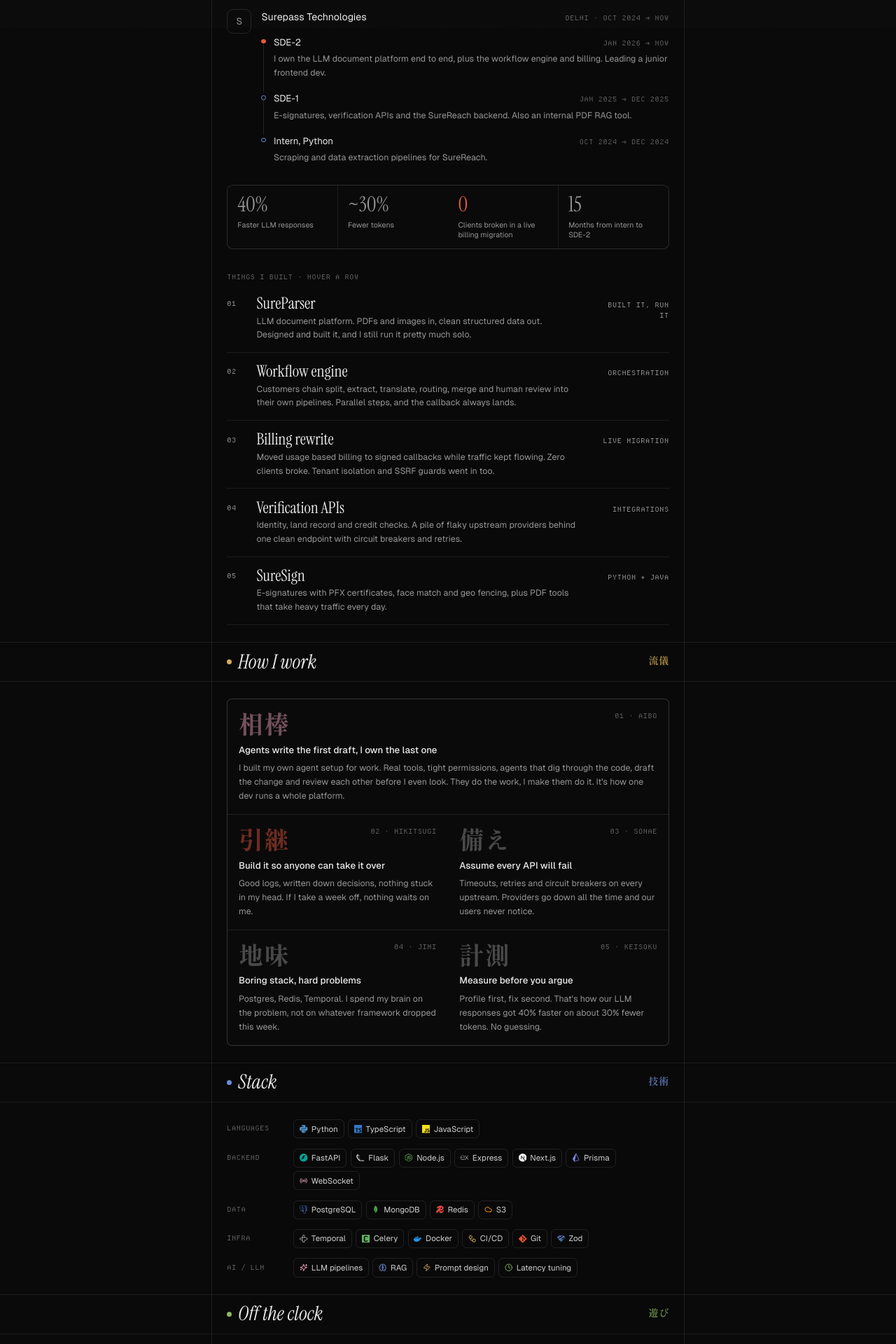
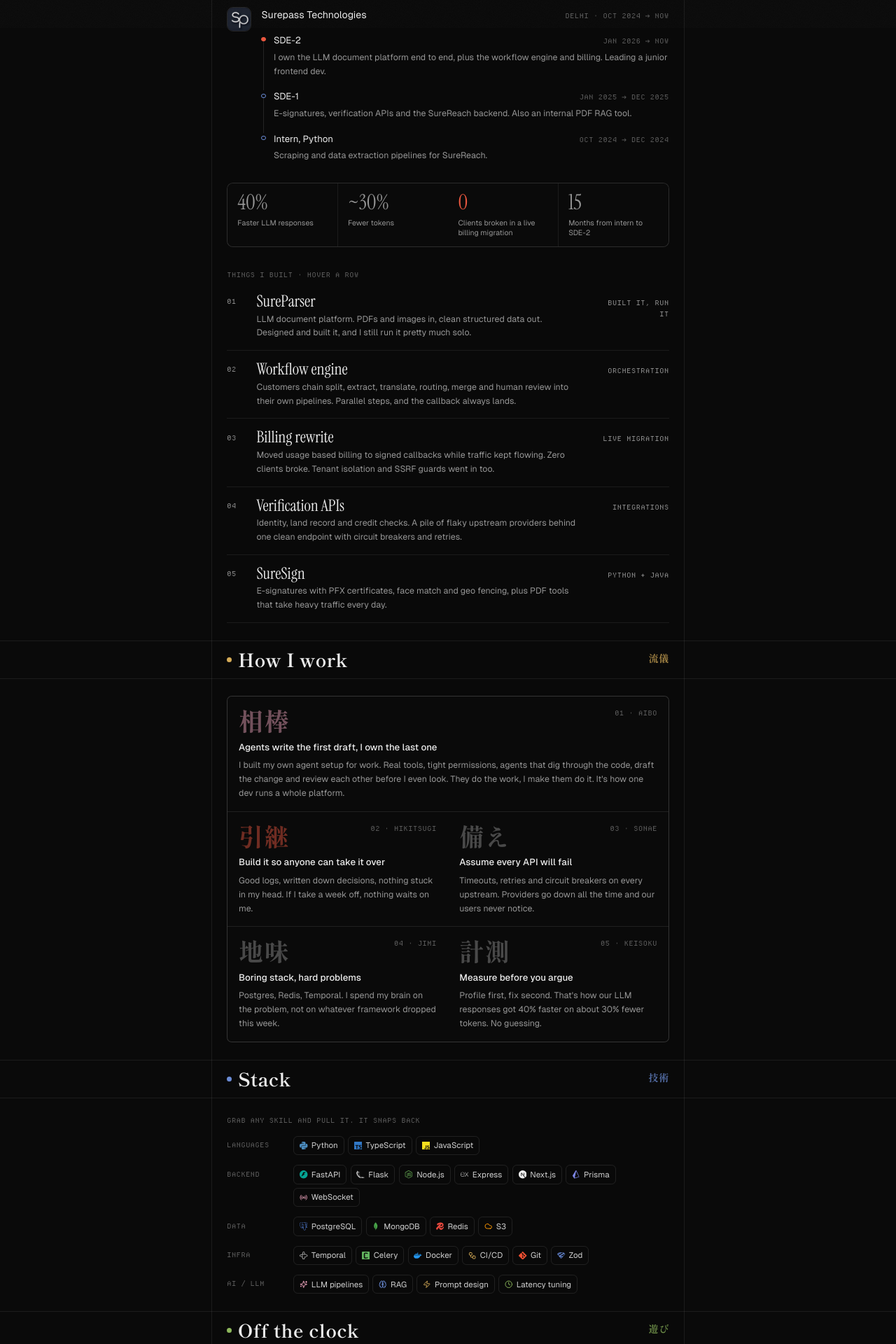
Before and after one commit to w-rahul/Rahul-Portfolio, a Next.js app: page / in a window 1280 px wide. Shown: the part 880-2800 px from the top of the page at 70% size. Built offline with nearby package versions, Linux system fonts and the light colour scheme.

Commit message:
feat: surepass logo, drag hint, made by hand line, no forced open to remote

```diff
--- a/components/Site.tsx
+++ b/components/Site.tsx
@@ -5,6 +5,7 @@ import { Badminton } from "./Badminton";
 import { Counter, RoleCycler, Year } from "./Bits";
 import { Icon } from "./Icons";
 import { Jp } from "./Jp";
+import { Stretchy } from "./Stretchy";
 import { MahoragaBanner } from "./MahoragaBanner";
 import { BambooCut, Deadlift, PowerUp, ThunderbirdRide } from "./MiniGames";
 import { Clock, CrtToggle, Header, PaletteHint } from "./Shell";
@@ -29,7 +30,7 @@ function Section({
   return (
     <section id={id} data-spy className="sl-top relative" style={{ "--tone": `var(--${tone})` } as React.CSSProperties}>
       <div className="sl-bottom relative flex items-baseline justify-between px-5 py-4 sm:px-6">
-        <h2 className="sec-label font-serif text-[32px] italic leading-none text-fg">{title}</h2>
+        <h2 className="sec-label sec-title text-[30px] leading-none text-fg">{title}</h2>
         <Jp en={s.en} className="sec-jp text-[16px]">
           {s.jp}
         </Jp>
@@ -97,7 +98,7 @@ export function Site() {
             </p>
             <p data-reveal className="info mt-5 text-[14px] text-muted">
               <Icon name="pin" />
-              Delhi, India · <Clock /> IST · open to remote
+              Delhi, India · <Clock /> IST
             </p>
             <div data-reveal className="mt-6 flex flex-wrap gap-2">
               <a href={profile.cal} {...ext} className="btn btn-primary">
@@ -130,7 +131,7 @@ export function Site() {
         <Section id="work" title="Work" tone="accent">
           <div className="flex gap-4">
             <div className="logo" aria-hidden>
-              S
+              <Image src="/logos/surepass.png" alt="" width={40} height={40} />
             </div>
             <div className="min-w-0 flex-1">
               <div className="flex flex-wrap items-baseline justify-between gap-x-4 gap-y-1">
@@ -186,6 +187,8 @@ export function Site() {
         </Section>
 
         <Section id="stack" title="Stack" tone="ai">
+          <p className="label mb-4 text-dim">grab any skill and pull it. it snaps back</p>
+          <Stretchy>
           <div className="space-y-4">
             {stack.map((g) => (
               <div key={g.group} className="grid gap-2 sm:grid-cols-[100px_1fr] sm:items-start">
@@ -201,6 +204,7 @@ export function Site() {
               </div>
             ))}
           </div>
+          </Stretchy>
         </Section>
 
         <Section id="play" title="Off the clock" tone="matcha">
@@ -269,6 +273,16 @@ export function Site() {
           </ul>
         </Section>
 
+        <div className="sl-top relative flex items-baseline gap-3 px-5 py-5 sm:px-6">
+          <Jp en="made by hand" className="flex-none text-[15px] text-accent">
+            自作
+          </Jp>
+          <p className="text-[13px] leading-relaxed text-muted">
+            I designed and built this whole thing from scratch, from the ASCII Mahoraga to the Thunderbird&apos;s exhaust note. No
+            templates, no UI kit.
+          </p>
+        </div>
+
         <footer className="sl-top relative flex flex-wrap items-center justify-between gap-3 px-5 py-5 sm:px-6">
           <p className="label text-dim">
             © <Year built={new Date().getFullYear()} /> Rahul{" "}
```
